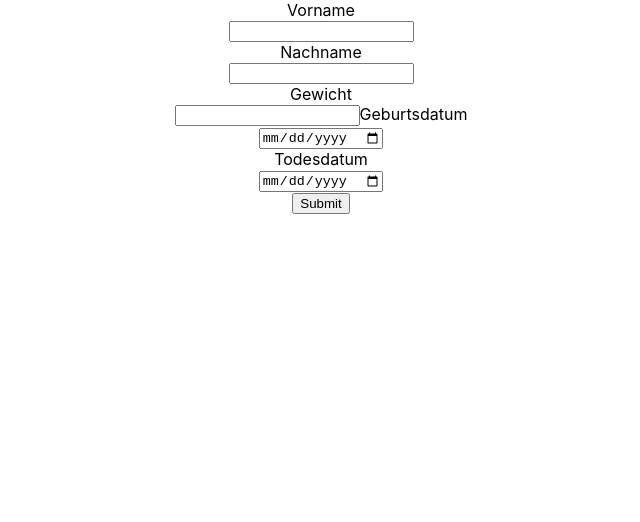
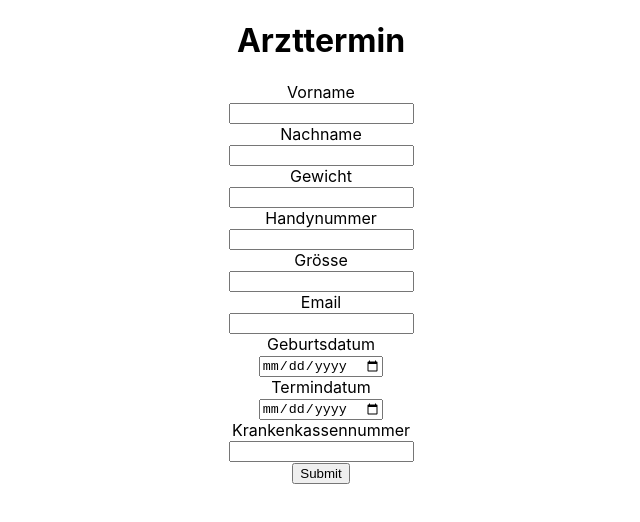
Before and after one commit to nilshollenstein/form-example, a React (Create React App) app: page / in a window 1280 px wide. Shown: the top 522 px of the page, without its empty margins (319-959 px from the left). Built offline with nearby package versions, Linux system fonts and the light colour scheme.

Commit message:
changed topic

```diff
--- a/src/App.js
+++ b/src/App.js
@@ -7,20 +7,29 @@ function App() {
 
       <body>
         <form>
+          <h1>Arzttermin </h1>
           <label for="vorname">Vorname</label><br></br>
           <input type='text' id="vorname" name='vorname' required></input><br></br>
 
           <label for='nachname'>Nachname</label><br></br>
           <input type='text' id='nachname' name='nachname' required></input> <br></br>
           <label for='Gewicht'>Gewicht</label><br></br>
-          <input type='number' id='Gewicht' name='Gewicht' required></input>
+          <input type='number' id='Gewicht' name='Gewicht' required></input><br></br>
+          <label for='handynummer'>Handynummer</label><br></br>
+          <input type='tel' id='handynummer' name='handynummer' required></input><br></br>
+          <label for='hight'>Grösse</label><br></br><input type='number' id='hight' name='hight' required></input><br></br>
+
+          <label for='email'>Email</label><br></br>
+          <input type='email' id='email' name='email'></input><br></br>
           <label for='geburtsdatum'>Geburtsdatum</label><br></br>
-          <input type='date' id='geburtsdatum' name='geburtsdatum' required></input>
-<br></br>
-          <label for='todesdatum'>Todesdatum</label>
-          <br></br>
-          <input type='date' id='todesdatum' name='todesdatum' required></input><br></br>
-          <input type='submit'></input>
+          <input type='date' id='geburtsdatum' name='geburtsdatum' required></input><br></br>
+          <label for='termindatum'>Termindatum</label><br></br>
+          <input type='date' id='termindatum' name='termindatum' required></input><br></br>
+          <label for='krankenkassennummer'>Krankenkassennummer</label><br></br>
+          <input type='number' id='krankenkassennummer' name='krankenkassennummer' required></input><br></br>
+
+
+          <input type='submit' ></input>
 
         </form>
       </body>
```
